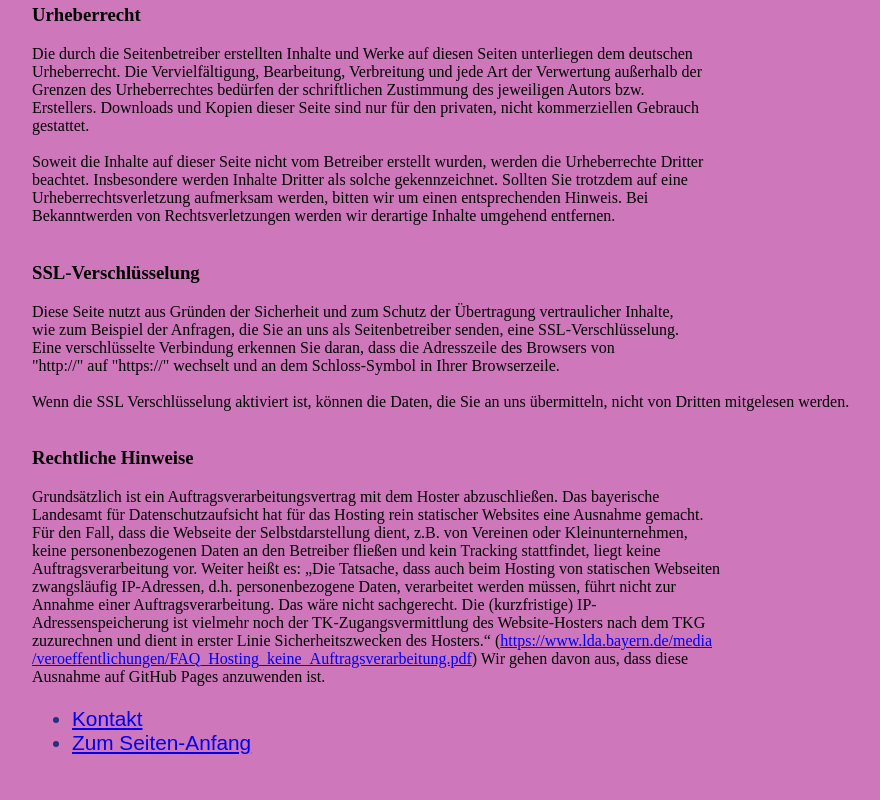
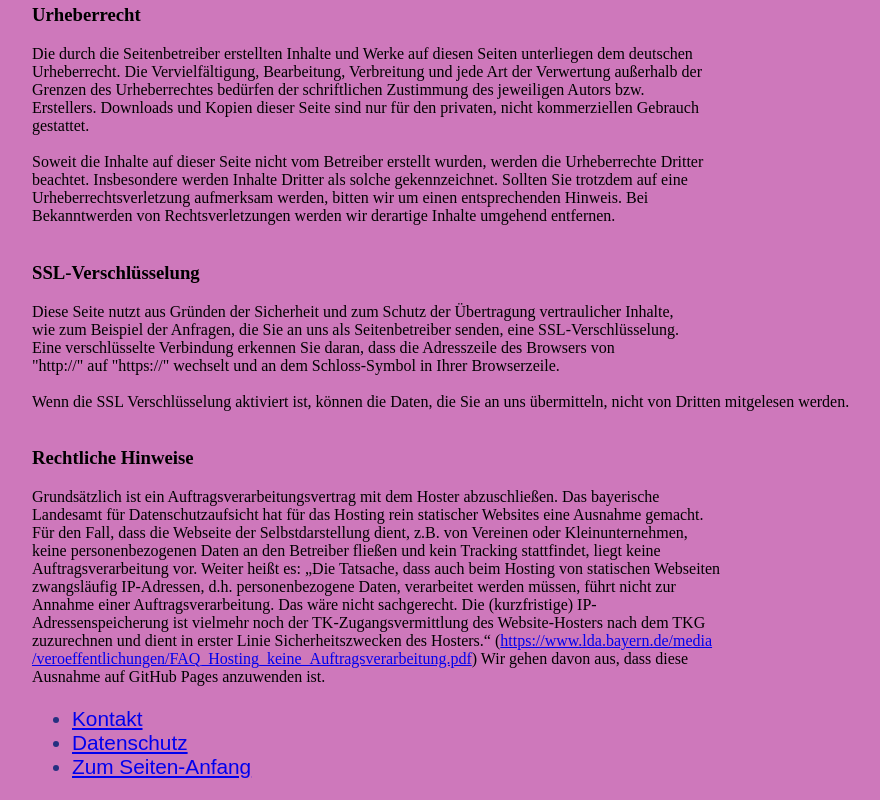
Before and after one commit to wolfis-webseite/wolfis-webseite.github.io, a plain HTML site: page privacy-policy.html in a window 1280 px wide. Shown: the part 1921-2721 px from the top of the page, without its empty margins (128-1008 px from the left). Before the commit the page ends 2697 px from the top, so only its background shows below. Drawn offline with Linux system fonts and the light colour scheme.

Commit message:
Update privacy-policy.html

```diff
--- a/privacy-policy.html
+++ b/privacy-policy.html
@@ -136,6 +136,7 @@
         <nav>
       <ul>
         <li><a href="kontakt.html">Kontakt</a></li>
+        <li><a href="privacy-policy.html">Datenschutz</a></li>
          <li><a href="index.html">Zum Seiten-Anfang</a></li>
       </ul>
     </nav>
```
